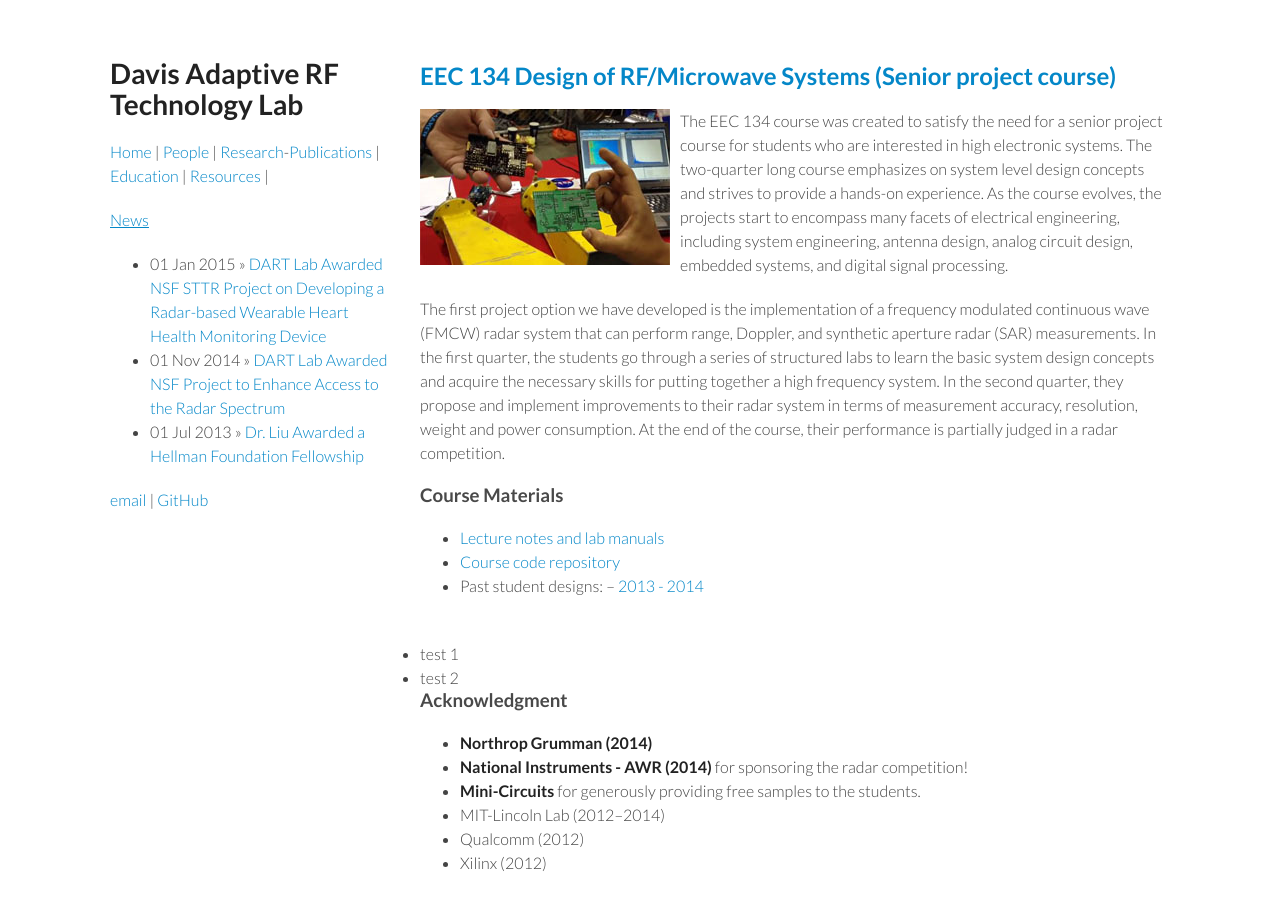
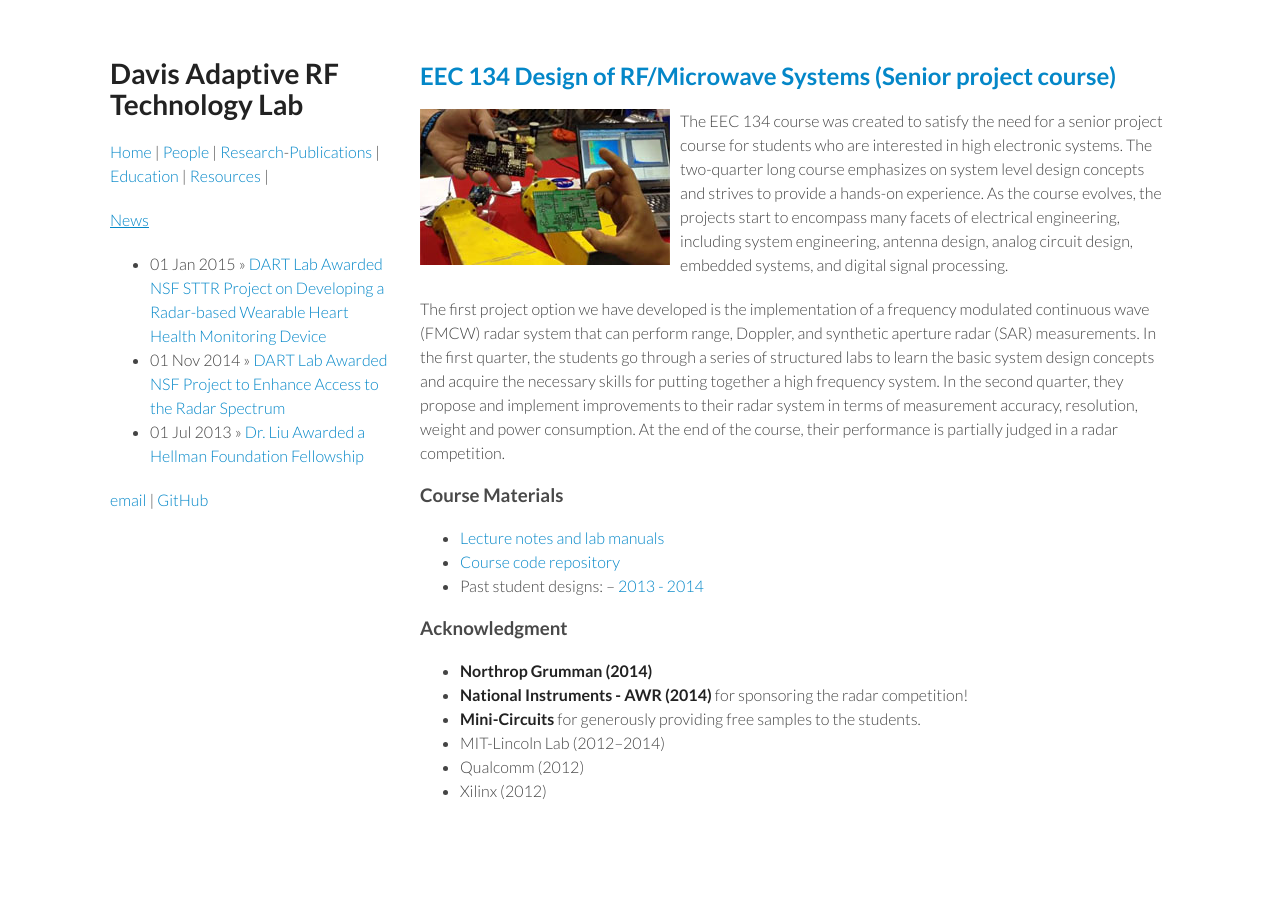
Before and after one commit to ucdart/ucdart.github.io, a Jekyll site: the page built from education/eec134.md, in a window 1280 px wide and 945 px high. Shown: the top 910 px of the window. Built offline with Jekyll 4.4.1, drawn with Linux system fonts in a browser that asks for light colours.

Commit message:
Updated eec134.md

```diff
--- a/education/eec134.md
+++ b/education/eec134.md
@@ -15,11 +15,6 @@ published: true
 - Past student designs:
 -- [2013 - 2014](https://drive.google.com/open?id=0Bzbq9fPL-_ZRZEZsd0dtazFwN2M&authuser=0)
 
-<ul  style="display:inline">
-	<li> test 1 </li>
-    <li> test 2 </li>
-</ul>
-
 ### Acknowledgment
 
 - **Northrop Grumman (2014)**
```
